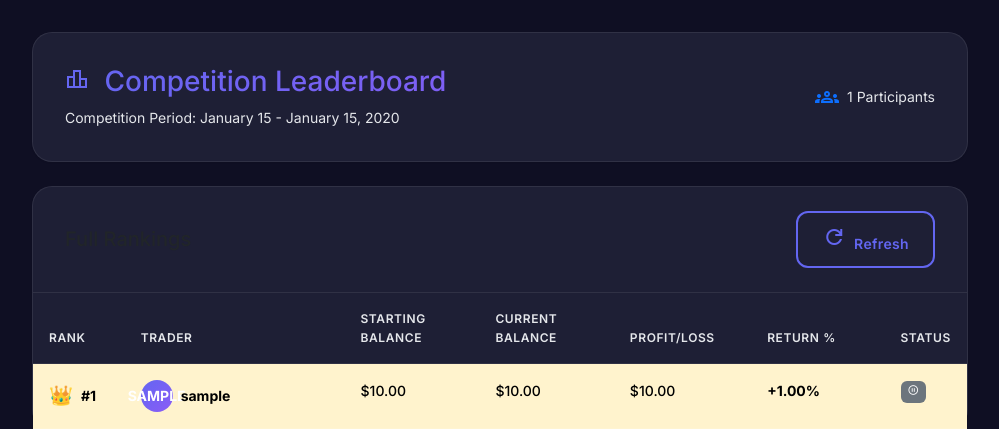
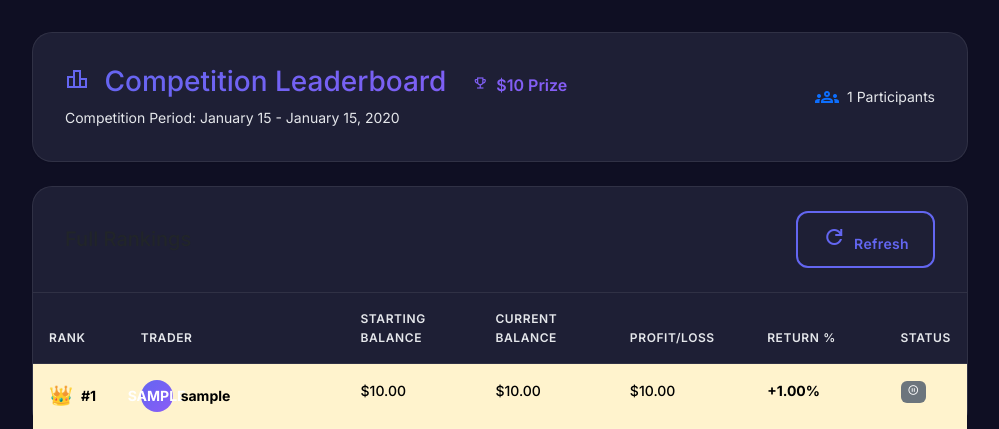
Before and after one commit to Tradersimpulse/tradecomp, a Flask app: template templates/leaderboard.html in a window 1280 px wide. Shown: the top 429 px of the page, without its empty margins (280-1279 px from the left). Run offline with Flask 3, Linux system fonts and the light colour scheme; the template is opened without the code that fills it: most values are stand-ins (such as "Sample title", 1, 10 or a date in 2020).

Commit message:
Update leaderboard.html

```diff
--- a/templates/leaderboard.html
+++ b/templates/leaderboard.html
@@ -13,6 +13,12 @@
                         <h3 class="text-gradient-primary mb-2">
                             <span class="material-symbols-outlined me-2">leaderboard</span>
                             Competition Leaderboard
+                            {% if settings and settings.prize_amount %}
+                                <span class="badge bg-gradient-warning fs-6 ms-2">
+                                    <span class="material-symbols-outlined me-1" style="font-size: 16px;">emoji_events</span>
+                                    ${{ "%.0f"|format(settings.prize_amount) }} Prize
+                                </span>
+                            {% endif %}
                         </h3>
                         {% if start_date and end_date %}
                         <p class="mb-0" style="color: #E5E7EB !important;">
```
